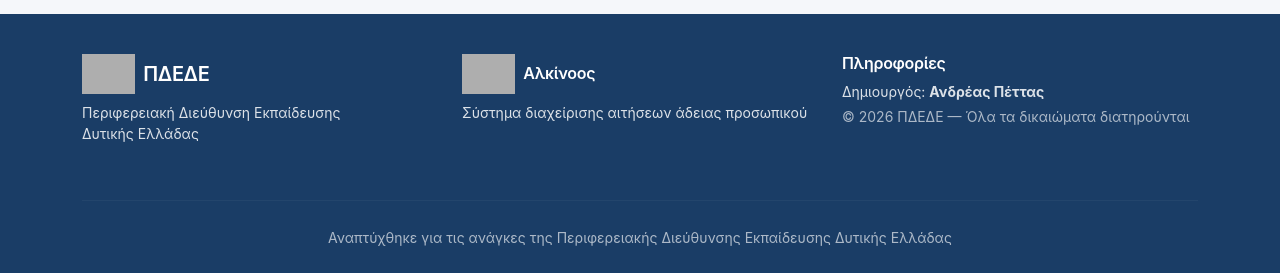
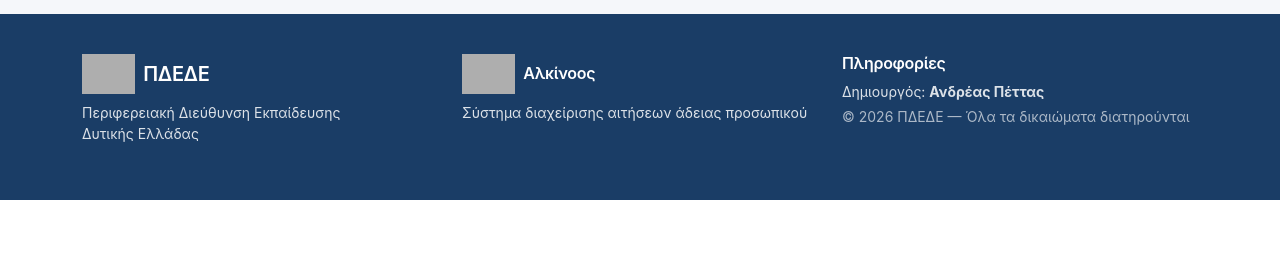
Before and after one commit to apettas/adeies5, a Django app: template templates/accounts/dashboard.html in a window 1280 px wide. Shown: the part 1033-1306 px from the top of the page. After the commit the page ends 1233 px from the top, so only its background shows below. Run offline with Django 5.2, Linux system fonts and the light colour scheme; the template is opened without the code that fills it, so the values that code supplies are empty; some libraries are stand-ins or nearby versions; grey boxes are pictures that could not be loaded.

Commit message:
chore: simplify footer and remove unused ethnosimo SVG asset
Drop the extra PDEDE attribution line from the global footer and remove the redundant SVG fallback now that PNG is used for decision letterheads.

Co-authored-by: Cursor <cursoragent@cursor.com>

```diff
--- a/templates/base.html
+++ b/templates/base.html
@@ -192,14 +192,6 @@
                     </p>
                 </div>
             </div>
-            <hr>
-            <div class="row">
-                <div class="col-12 text-center">
-                    <small class="opacity-75">
-                        Αναπτύχθηκε για τις ανάγκες της Περιφερειακής Διεύθυνσης Εκπαίδευσης Δυτικής Ελλάδας
-                    </small>
-                </div>
-            </div>
         </div>
     </footer>
 
```
Also changed, not shown: static/ethnosimo.svg (deleted).
